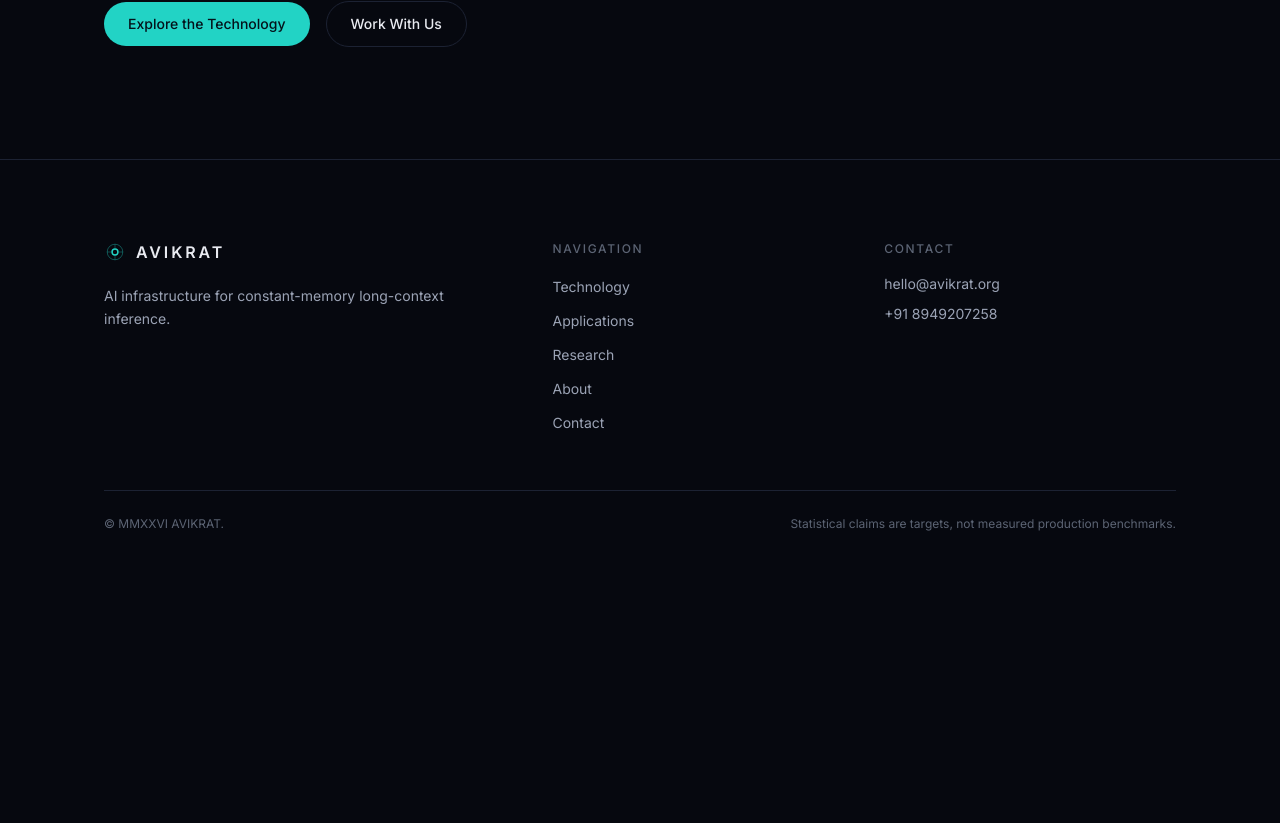
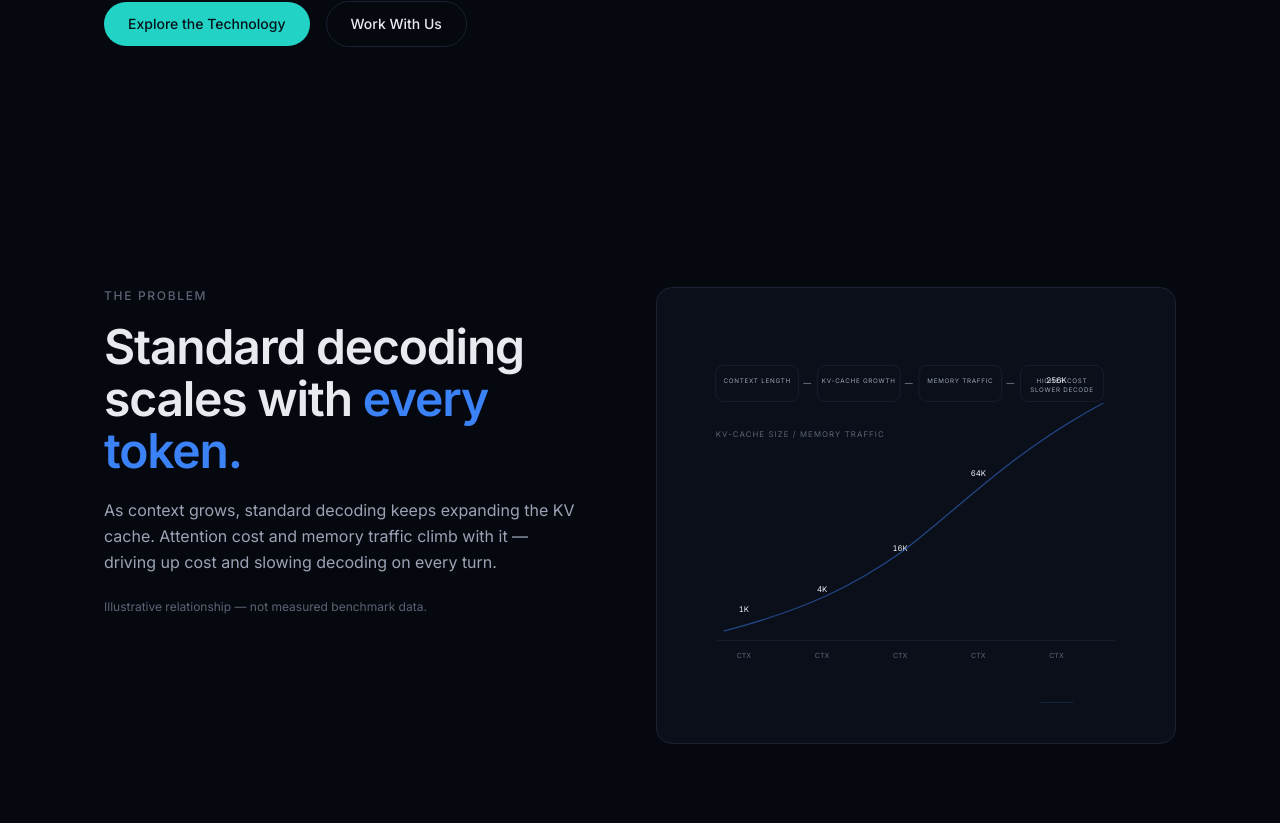
Before and after one commit to Neerajkumhar/Avikrat, a Next.js app: page / in a window 1280 px wide. Shown: the part 597-1420 px from the top of the page. Before the commit the page ends 1210 px from the top, so only its background shows below. Built offline with nearby package versions, Linux system fonts and the light colour scheme.

Commit message:
Add Problem section with decoding-cost diagram

```diff
--- a/src/app/page.tsx
+++ b/src/app/page.tsx
@@ -1,9 +1,11 @@
 import { Hero } from "@/components/sections/home/Hero";
+import { ProblemSection } from "@/components/sections/home/ProblemSection";
 
 export default function Home() {
   return (
     <main id="main">
       <Hero />
+      <ProblemSection />
     </main>
   );
 }
--- /dev/null
+++ b/src/components/sections/home/ProblemSection.tsx
@@ -0,0 +1,33 @@
+"use client";
+
+import { SectionHeader } from "@/components/ui/SectionHeader";
+import { ProblemDiagram } from "@/components/visualizations/ProblemDiagram";
+
+export function ProblemSection() {
+  return (
+    <section aria-labelledby="problem-title" className="container-content py-24 md:py-32 scroll-mt-20">
+      <div className="grid items-start gap-14 lg:grid-cols-[1fr_1.1fr] lg:gap-20">
+        <div className="lg:sticky lg:top-28">
+          <SectionHeader
+            id="problem-title"
+            eyebrow="The Problem"
+            title={
+              <>
+                Standard decoding
+                <br />
+                scales with <span className="text-electric">every token.</span>
+              </>
+            }
+            copy="As context grows, standard decoding keeps expanding the KV cache. Attention cost and memory traffic climb with it — driving up cost and slowing decoding on every turn."
+          />
+          <p className="mt-6 text-xs text-faint">
+            Illustrative relationship — not measured benchmark data.
+          </p>
+        </div>
+        <div className="rounded-2xl border border-line bg-surface p-6 md:p-10">
+          <ProblemDiagram />
+        </div>
+      </div>
+    </section>
+  );
+}
--- /dev/null
+++ b/src/components/visualizations/ProblemDiagram.tsx
@@ -0,0 +1,121 @@
+"use client";
+
+import { motion } from "framer-motion";
+import { DiagramFrame } from "./diagram-primitives";
+
+const CHAIN = [
+  "CONTEXT LENGTH",
+  "KV-CACHE GROWTH",
+  "MEMORY TRAFFIC",
+  "HIGHER COST · SLOWER DECODE",
+];
+
+const BARS = [
+  { label: "1K", h: 26 },
+  { label: "4K", h: 52 },
+  { label: "16K", h: 104 },
+  { label: "64K", h: 200 },
+  { label: "256K", h: 320 },
+];
+
+const BAR_X = [60, 160, 260, 360, 460];
+const BASELINE = 400;
+
+export function ProblemDiagram() {
+  return (
+    <DiagramFrame
+      label="Growth of standard decoding cost"
+      description="As context length increases, the KV cache, memory traffic, and attention cost grow continuously, increasing cost and slowing decoding. Illustrative relationship, not measured data."
+      viewBox="0 0 560 480"
+    >
+      {CHAIN.map((label, i) => (
+        <g key={label}>
+          <motion.g
+            initial={{ opacity: 0, y: 8 }}
+            whileInView={{ opacity: 1, y: 0 }}
+            viewport={{ once: true }}
+            transition={{ delay: i * 0.1, duration: 0.5 }}
+          >
+            <rect x={24 + i * 130} y={48} width={106} height={46} rx="10" stroke="#1c2233" strokeWidth="1" />
+            <text
+              x={24 + i * 130 + 53}
+              y={70}
+              textAnchor="middle"
+              fontFamily="var(--font-inter), sans-serif"
+              fontSize="8"
+              letterSpacing="0.12em"
+              fill="#9ba3b5"
+            >
+              {label.split(" · ")[0]}
+            </text>
+            {label.split(" · ")[1] ? (
+              <text
+                x={24 + i * 130 + 53}
+                y={82}
+                textAnchor="middle"
+                fontFamily="var(--font-inter), sans-serif"
+                fontSize="8"
+                letterSpacing="0.12em"
+                fill="#9ba3b5"
+              >
+                {label.split(" · ")[1]}
+              </text>
+            ) : null}
+          </motion.g>
+          {i < CHAIN.length - 1 ? (
+            <path d={`M ${24 + i * 130 + 112} 71 l 10 0`} stroke="#5c6474" strokeWidth="1.4" markerEnd="none" />
+          ) : null}
+        </g>
+      ))}
+
+      <text x="24" y="140" fontFamily="var(--font-inter), sans-serif" fontSize="10" letterSpacing="0.14em" fill="#5c6474">
+        KV-CACHE SIZE / MEMORY TRAFFIC
+      </text>
+      <line x1="24" y1={BASELINE} x2="536" y2={BASELINE} stroke="#1c2233" strokeWidth="1" />
+
+      {BARS.map((b, i) => (
+        <g key={b.label}>
+          <motion.rect
+            x={BAR_X[i] - 26}
+            y={BASELINE}
+            width="52"
+            height={b.h}
+            rx="6"
+            fill="rgba(59,130,246,0.22)"
+            stroke="rgba(59,130,246,0.55)"
+            strokeWidth="1"
+            initial={{ y: BASELINE, height: 0 }}
+            whileInView={{ y: BASELINE - b.h, height: b.h }}
+            viewport={{ once: true }}
+            transition={{ delay: 0.2 + i * 0.1, duration: 0.7, ease: [0.16, 1, 0.3, 1] }}
+          />
+          <text
+            x={BAR_X[i]}
+            y={BASELINE - b.h - 10}
+            textAnchor="middle"
+            fontFamily="var(--font-inter), sans-serif"
+            fontSize="10"
+            style={{ fontVariantNumeric: "tabular-nums" }}
+            fill="#e8eaf0"
+          >
+            {b.label}
+          </text>
+          <text x={BAR_X[i]} y={BASELINE + 22} textAnchor="middle" fontFamily="var(--font-inter), sans-serif" fontSize="9" fill="#5c6474">
+            CTX
+          </text>
+        </g>
+      ))}
+
+      <motion.path
+        d="M 34 388 C 140 360, 200 330, 260 288 C 330 236, 400 160, 520 96"
+        stroke="rgba(59,130,246,0.6)"
+        strokeWidth="1.6"
+        strokeDasharray="6 6"
+        initial={{ pathLength: 0, opacity: 0 }}
+        whileInView={{ pathLength: 1, opacity: 0.8 }}
+        viewport={{ once: true }}
+        transition={{ duration: 1.6, delay: 0.4, ease: "easeInOut" }}
+      />
+    </DiagramFrame>
+  );
+}
```
